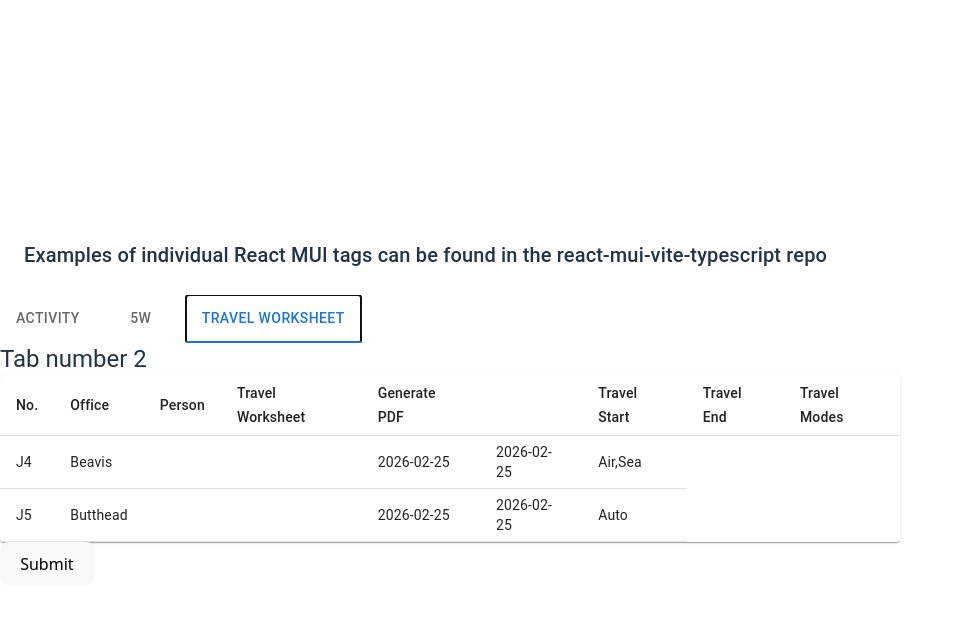
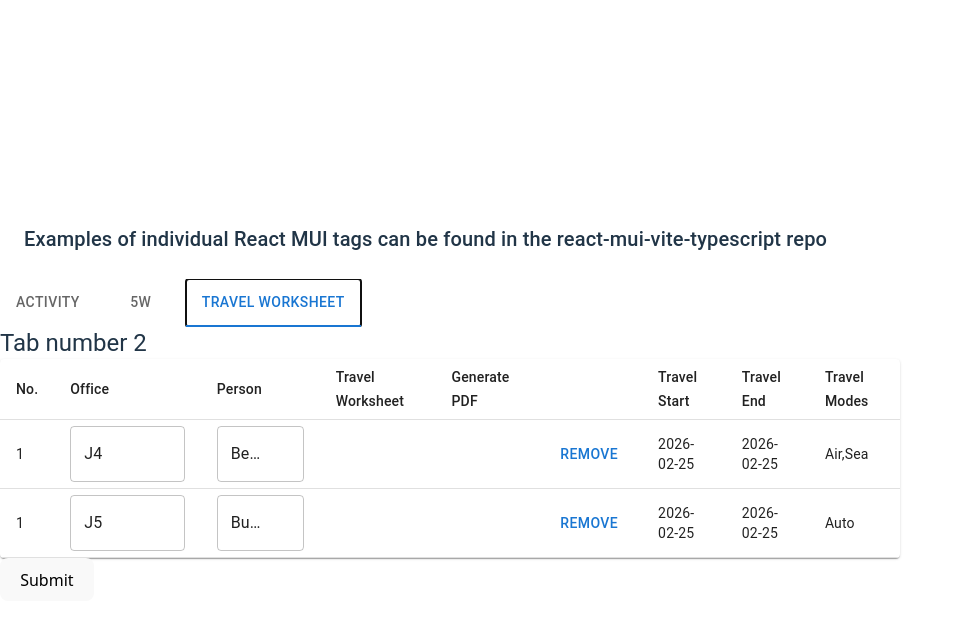
Before and after one commit to themrchas/react-mui-hook-form-zod, a React (Vite) app: page / in a window 1280 px wide. Both pictures are taken after a click on the tab "TRAVEL WORKSHEET". Shown: the top 624 px of the page, without its empty margins (0-964 px from the left). Built offline with nearby package versions, Linux system fonts and the light colour scheme.

Commit message:
work on Autocomplete

```diff
--- a/src/components/synch/Travel.tsx
+++ b/src/components/synch/Travel.tsx
@@ -1,14 +1,17 @@
 import React from "react";
 
-import { Tabs, Tab, Box, Typography, TableContainer, Paper, Table, TableHead, TableBody, TableRow, TableCell }from '@mui/material'
+import { Tabs, Tab, Box, Typography, Autocomplete, Button, TextField, TableContainer, Paper, Table, TableHead, TableBody, TableRow, TableCell }from '@mui/material'
 
-import { useFormContext, useFieldArray, Controller } from "react-hook-form";
+import { useFormContext, useFieldArray, Controller} from "react-hook-form";
 
 import type { FieldArrayWithId }from "react-hook-form"
+
+import type { ITravelPerson } from "../../types/travel";
 
 import { z } from "zod"
 
 import { travelItems } from '../../schemas/schemaTravel'
+import { TEST_PERSON } from "../../constants/travelConstants";
 
 
 //Create type to be used for dynamic fields
@@ -21,16 +24,95 @@ type TravelFormValues = {
 * Note that we use FieldArrayWithId in order to let react 'add' the RHF 'id' property
 * when using fields.
 */
-const createTableItem = (item: FieldArrayWithId<TravelFormValues, "travelItems", "id">) => {
+const createTableItem = (
+    item: FieldArrayWithId<TravelFormValues, "travelItems", "id">,
+    index: number,
+    register: any,
+    remove: (index: number) => void,
+    control: any
+) => {
 
 
     return (
 
         <TableRow key={item.id}>
-            <TableCell>{item.office}</TableCell>
-            <TableCell>{item.person}</TableCell>
+            <TableCell>1</TableCell>
+
+          {/*  <TableCell {...register(`TravelFormValues`)}>{item.office}</TableCell>*/}
+            <TableCell>
+                <TextField
+                    {...register(`travelItems.${index}.office`)}
+                    defaultValue={item.office}
+                />
+            </TableCell>
+
+           <TableCell>
+        {/*   <Autocomplete<ITravelPerson>
+                               options={TEST_PERSON}
+                              // groupBy={(option)=> option.category}
+                               getOptionLabel={(option) => option.label}
+                               renderInput={(params) => <TextField {...params}/>}
+                               {...register(`travelItems.${index}.person`)}
+            />*/}
+
+
+              <Controller
+                    name={`travelItems.${index}.person`}  // Dynamic field name for person
+                    control={control}
+
+                    render={({ field }) => (
+                        <Autocomplete
+
+                            /* Spread field to ensure proper binding.
+                            * This is how RHF will manage the component.
+                            * field.value is the RHF managed value of this component
+                            */
+                            {...field}
+
+                            freeSolo //Allow free text inputs
+                            options={TEST_PERSON} //Array of options to display
+
+                            /*How to display values from which user can choose.
+                            * If option is a string value and not in TEST_PERSON, then it is of type
+                            * string, else we display the value associated with label - 'label: "Bob"'
+                            * */
+                            getOptionLabel={(option) => typeof option === "string" ? option : option.label}
+
+                            //When the user selects an option from the dropdown OR clicks the clear (x) button
+                             onChange={(e, value, reason) => {
+                                //console.log("e is",e,'value is', value,'reason is',reason);
+                                field.onChange(typeof value === "string" ? value : value?.label ?? "")}  // Update value with the label
+                             }
+
+                            //Text shown in autocomplete box
+                            inputValue={field.value || ""}
+
+                            // Highlight selected option in the drop down
+                            value={TEST_PERSON.find(person => person.label === field.value) || null}
+
+                            //When the text in the input field changes (typing, clearing, autocompleting)
+                            onInputChange={(e, newInputValue, reason) => {
+                                if (reason === "input" || reason === "clear") {
+                                    field.onChange(newInputValue);
+                                }
+                            }}
+
+                          renderInput={(params) => <TextField {...params} />}
+
+                        />
+                    )}
+                />
+
+
+
+
+        </TableCell>
             <TableCell></TableCell>
             <TableCell></TableCell>
+            <TableCell>
+                <Button type="button" onClick={() => remove(index)}>Remove</Button>
+
+            </TableCell>
             <TableCell>{item.travelStart?.format("YYYY-MM-DD")}</TableCell>
             <TableCell>{item.travelEnd?.format("YYYY-MM-DD")}</TableCell>
             <TableCell>{item.travelModes.toString()}</TableCell>
@@ -49,7 +131,7 @@ export const Travel = () => {
 
 
 
-    //Dynamic fields we use 'fields' in the JSX which is essentially a reference to phNumbers object
+    //Dynamic fields we use 'fields' in the JSX which is essentially a reference to travelItems object
         const { fields, append, remove } = useFieldArray({
             name: 'travelItems',    //Use 'travelItems' as the field array to use to store dynamic content; this must be an array of objects
             control  //This is control returned from useForm hook
@@ -78,9 +160,7 @@ return (
 
                         { fields.map( (item, index) => {
 
-                            return createTableItem(item)
-
-
+                            return createTableItem(item,index,register,remove,control)
 
                         })}
 
--- /dev/null
+++ b/src/constants/travelConstants.ts
@@ -0,0 +1,6 @@
+import type { ITravelPerson } from "../types/travel"
+
+export const TEST_PERSON: Array<ITravelPerson> =
+    [
+        {label: "SMITH, John"},{label: "LORT, Frank"},{label: "Miller, John"},{label: "FORTH, Patrick"},
+    ]
--- a/src/types/travel.ts
+++ b/src/types/travel.ts
@@ -16,3 +16,7 @@ export interface ITravelWorksheet {
     remarks: string
 
 } //ITravelWorksheet
+
+export interface ITravelPerson {
+    label: string
+}
```
